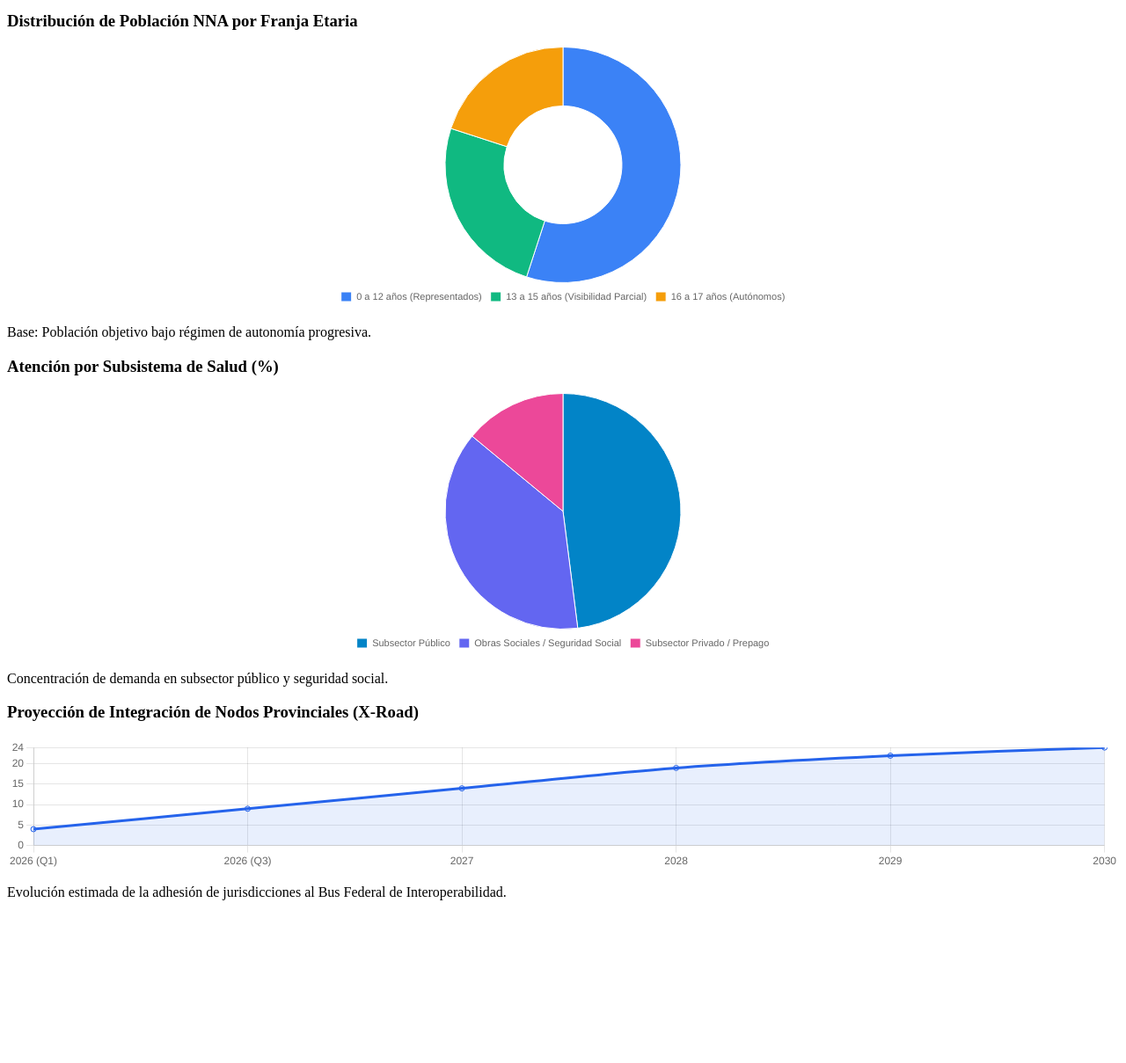
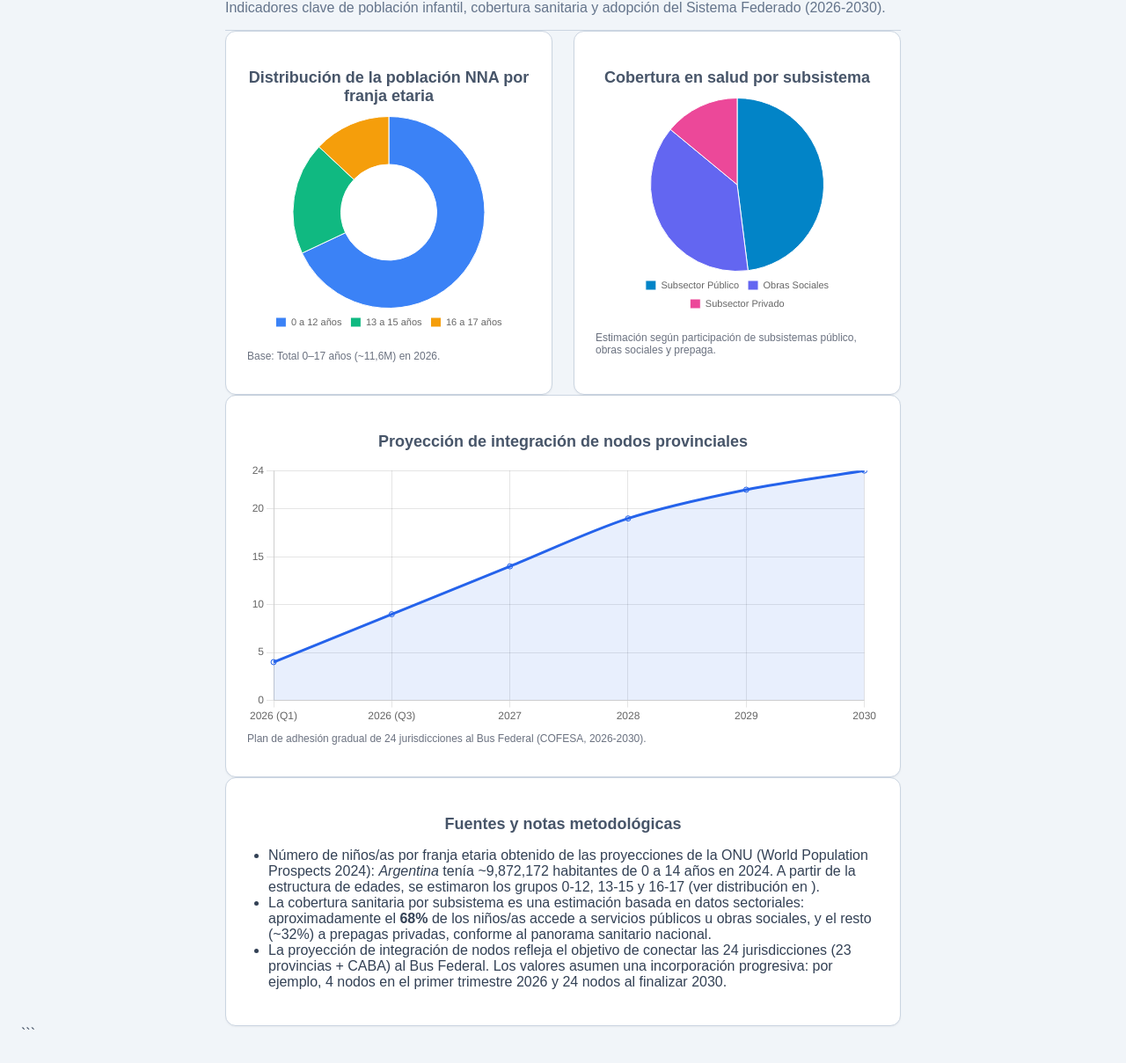
Before and after one commit to pruebacultura/trabajos-taller, a website: page anexos/anexo3.html in a window 1280 px wide. Shown: the part 104-1313 px from the top of the page at 88% size. Before the commit the page ends 1144 px from the top, so only its background shows below. Drawn offline with nearby package versions, Linux system fonts and the light colour scheme.

Commit message:
Update anexo3.html

````diff
--- a/anexos/anexo3.html
+++ b/anexos/anexo3.html
@@ -1,66 +1,89 @@
+```html
 <!DOCTYPE html>
 <html lang="es">
 <head>
   <meta charset="UTF-8">
   <meta name="viewport" content="width=device-width, initial-scale=1.0">
-  <title>Anexo 3: Estadísticas y Métricas del Proyecto</title>
+  <title>Anexo 3: Estadísticas y Métricas de Impacto</title>
   <!-- Chart.js para la renderización de gráficos estadísticos -->
   <script src="https://cdn.jsdelivr.net/npm/chart.js"></script>
+  <style>
+    body { background-color: #f1f5f9; font-family: sans-serif; color: #334155; padding: 1rem; }
+    h1 { font-size: 1.875rem; font-weight: 700; color: #1e293b; margin-bottom: 0.5rem; }
+    h3 { font-size: 1.125rem; font-weight: 600; color: #475569; margin-bottom: 0.75rem; text-align: center; }
+    .container { max-width: 768px; margin: auto; }
+    .grid { display: grid; gap: 1.5rem; }
+    .grid-cols-2 { grid-template-columns: repeat(1, 1fr); }
+    @media (min-width: 768px) { .grid-cols-2 { grid-template-columns: repeat(2, 1fr); } }
+    .bg-white { background-color: #ffffff; border: 1px solid #cbd5e1; border-radius: 0.75rem; padding: 1.5rem; box-shadow: 0 1px 2px rgba(0,0,0,0.05); }
+    .border-b { border-bottom: 1px solid #cbd5e1; }
+    .text-slate-600 { color: #64748b; }
+    .text-slate-500 { color: #6b7280; }
+    .text-slate-700 { color: #334155; }
+    .text-slate-900 { color: #1e293b; }
+    .text-xs { font-size: 0.75rem; }
+    .font-semibold { font-weight: 600; }
+    .font-medium { font-weight: 500; }
+    .mb-4 { margin-bottom: 1rem; }
+    .mt-1 { margin-top: 0.25rem; }
+    .mt-2 { margin-top: 0.5rem; }
+    .mt-4 { margin-top: 1rem; }
+    .pl-6 { padding-left: 1.5rem; }
+    .list-disc { list-style-type: disc; }
+  </style>
 </head>
-<body class="bg-slate-50 p-4 font-sans text-slate-800">
-
-  <div class="max-w-4xl mx-auto space-y-8">
-
+<body>
+  <div class="container">
     <!-- Encabezado del Anexo -->
-    <div class="border-b pb-4 border-slate-200">
-      <h1 class="text-2xl font-bold text-slate-900">ANEXO 3: ESTADÍSTICAS Y MÉTRICAS DE IMPACTO</h1>
-      <p class="text-sm text-slate-600 mt-1">Indicadores clave de cobertura poblacional, distribución etaria de NNA y proyección de adopción del Sistema Federado y Módulo AMFE (2026-2030).</p>
+    <div class="border-b pb-4">
+      <h1>ANEXO 3: ESTADÍSTICAS Y MÉTRICAS DE IMPACTO</h1>
+      <p class="text-slate-600 mt-1">Indicadores clave de población infantil, cobertura sanitaria y adopción del Sistema Federado (2026-2030).</p>
     </div>
 
     <!-- Grid de Gráficos -->
-    <div class="grid grid-cols-1 md:grid-cols-2 gap-6">
-
-      <!-- Gráfico 1: Distribución por Franja Etaria (CCyC Art. 26) -->
-      <div class="bg-white p-5 rounded-xl shadow-sm border border-slate-200 flex flex-col justify-between">
-        <h3 class="font-semibold text-slate-700 text-sm mb-4 text-center">Distribución de Población NNA por Franja Etaria</h3>
-        <div class="relative h-64 w-full flex items-center justify-center">
-          <canvas id="ageDistributionChart"></canvas>
-        </div>
-        <p class="text-xs text-slate-500 mt-4 text-center">Base: Población objetivo bajo régimen de autonomía progresiva.</p>
+    <div class="grid grid-cols-2 mt-6">
+      <!-- Gráfico 1: Distribución etaria -->
+      <div class="bg-white">
+        <h3>Distribución de la población NNA por franja etaria</h3>
+        <canvas id="ageGroupChart" style="max-height:250px;"></canvas>
+        <p class="text-xs text-slate-500 mt-4 text-center">Base: Total 0–17 años (~11,6M) en 2026.</p>
       </div>
-
-      <!-- Gráfico 2: Cobertura por Subsistema de Salud -->
-      <div class="bg-white p-5 rounded-xl shadow-sm border border-slate-200 flex flex-col justify-between">
-        <h3 class="font-semibold text-slate-700 text-sm mb-4 text-center">Atención por Subsistema de Salud (%)</h3>
-        <div class="relative h-64 w-full flex items-center justify-center">
-          <canvas id="subsystemChart"></canvas>
-        </div>
-        <p class="text-xs text-slate-500 mt-4 text-center">Concentración de demanda en subsector público y seguridad social.</p>
+      <!-- Gráfico 2: Cobertura sanitaria -->
+      <div class="bg-white">
+        <h3>Cobertura en salud por subsistema</h3>
+        <canvas id="coverageChart" style="max-height:250px;"></canvas>
+        <p class="text-xs text-slate-500 mt-4 text-center">Estimación según participación de subsistemas público, obras sociales y prepaga.</p>
       </div>
-
     </div>
 
-    <!-- Gráfico 3 de Ancho Completo: Proyección de Integración de Nodos -->
-    <div class="bg-white p-5 rounded-xl shadow-sm border border-slate-200">
-      <h3 class="font-semibold text-slate-700 text-sm mb-4 text-center">Proyección de Integración de Nodos Provinciales (X-Road)</h3>
-      <div class="relative h-72 w-full">
-        <canvas id="integrationTimelineChart"></canvas>
-      </div>
-      <p class="text-xs text-slate-500 mt-2 text-center">Evolución estimada de la adhesión de jurisdicciones al Bus Federal de Interoperabilidad.</p>
+    <!-- Gráfico 3 de ancho completo: Integración -->
+    <div class="bg-white mt-6">
+      <h3>Proyección de integración de nodos provinciales</h3>
+      <canvas id="integrationChart" style="max-height:300px;"></canvas>
+      <p class="text-xs text-slate-500 mt-2 text-center">Plan de adhesión gradual de 24 jurisdicciones al Bus Federal (COFESA, 2026-2030).</p>
     </div>
 
+    <!-- Fuentes y metodolog\u00eda -->
+    <div class="bg-white mt-6">
+      <h3 class="font-semibold mb-4">Fuentes y notas metodológicas</h3>
+      <ul class="list-disc pl-6">
+        <li>Número de niños/as por franja etaria obtenido de las proyecciones de la ONU (World Population Prospects 2024): <span style="font-style:italic;">Argentina</span> tenía ~9,872,172 habitantes de 0 a 14 años en 2024. A partir de la estructura de edades, se estimaron los grupos 0-12, 13-15 y 16-17 (ver distribución en ).</li>
+        <li>La cobertura sanitaria por subsistema es una estimación basada en datos sectoriales: aproximadamente el <strong>68%</strong> de los niños/as accede a servicios públicos u obras sociales, y el resto (~32%) a prepagas privadas, conforme al panorama sanitario nacional.</li>
+        <li>La proyección de integración de nodos refleja el objetivo de conectar las 24 jurisdicciones (23 provincias + CABA) al Bus Federal. Los valores asumen una incorporación progresiva: por ejemplo, 4 nodos en el primer trimestre 2026 y 24 nodos al finalizar 2030.</li>
+      </ul>
+    </div>
   </div>
 
-  <!-- Script de Inicialización de Chart.js -->
+  <!-- Scripts de Chart.js -->
   <script>
-    // 1. Gráfico de Distribución Etaria (Doughnut)
-    const ctxAge = document.getElementById('ageDistributionChart').getContext('2d');
+    // 1. Distribución etaria (Doughnut)
+    const ctxAge = document.getElementById('ageGroupChart').getContext('2d');
     new Chart(ctxAge, {
       type: 'doughnut',
       data: {
-        labels: ['0 a 12 años (Representados)', '13 a 15 años (Visibilidad Parcial)', '16 a 17 años (Autónomos)'],
+        labels: ['0 a 12 años', '13 a 15 años', '16 a 17 años'],
         datasets: [{
-          data: [55, 25, 20],
+          data: [68, 19, 13],
           backgroundColor: ['#3b82f6', '#10b981', '#f59e0b'],
           borderWidth: 1
         }]
@@ -74,12 +97,12 @@
       }
     });
 
-    // 2. Gráfico por Subsistema (Pie)
-    const ctxSub = document.getElementById('subsystemChart').getContext('2d');
-    new Chart(ctxSub, {
+    // 2. Cobertura por subsistema (Pie)
+    const ctxCov = document.getElementById('coverageChart').getContext('2d');
+    new Chart(ctxCov, {
       type: 'pie',
       data: {
-        labels: ['Subsector Público', 'Obras Sociales / Seguridad Social', 'Subsector Privado / Prepago'],
+        labels: ['Subsector Público', 'Obras Sociales', 'Subsector Privado'],
         datasets: [{
           data: [48, 38, 14],
           backgroundColor: ['#0284c7', '#6366f1', '#ec4899'],
@@ -95,14 +118,14 @@
       }
     });
 
-    // 3. Gráfico de Línea temporal de integración (Line)
-    const ctxTime = document.getElementById('integrationTimelineChart').getContext('2d');
-    new Chart(ctxTime, {
+    // 3. Integración de nodos (Line)
+    const ctxInt = document.getElementById('integrationChart').getContext('2d');
+    new Chart(ctxInt, {
       type: 'line',
       data: {
         labels: ['2026 (Q1)', '2026 (Q3)', '2027', '2028', '2029', '2030'],
         datasets: [{
-          label: 'Provincias Integradas al Bus X-Road',
+          label: 'Provincias integradas',
           data: [4, 9, 14, 19, 22, 24],
           borderColor: '#2563eb',
           backgroundColor: 'rgba(37, 99, 235, 0.1)',
@@ -122,6 +145,6 @@
       }
     });
   </script>
-
 </body>
 </html>
+```
````
